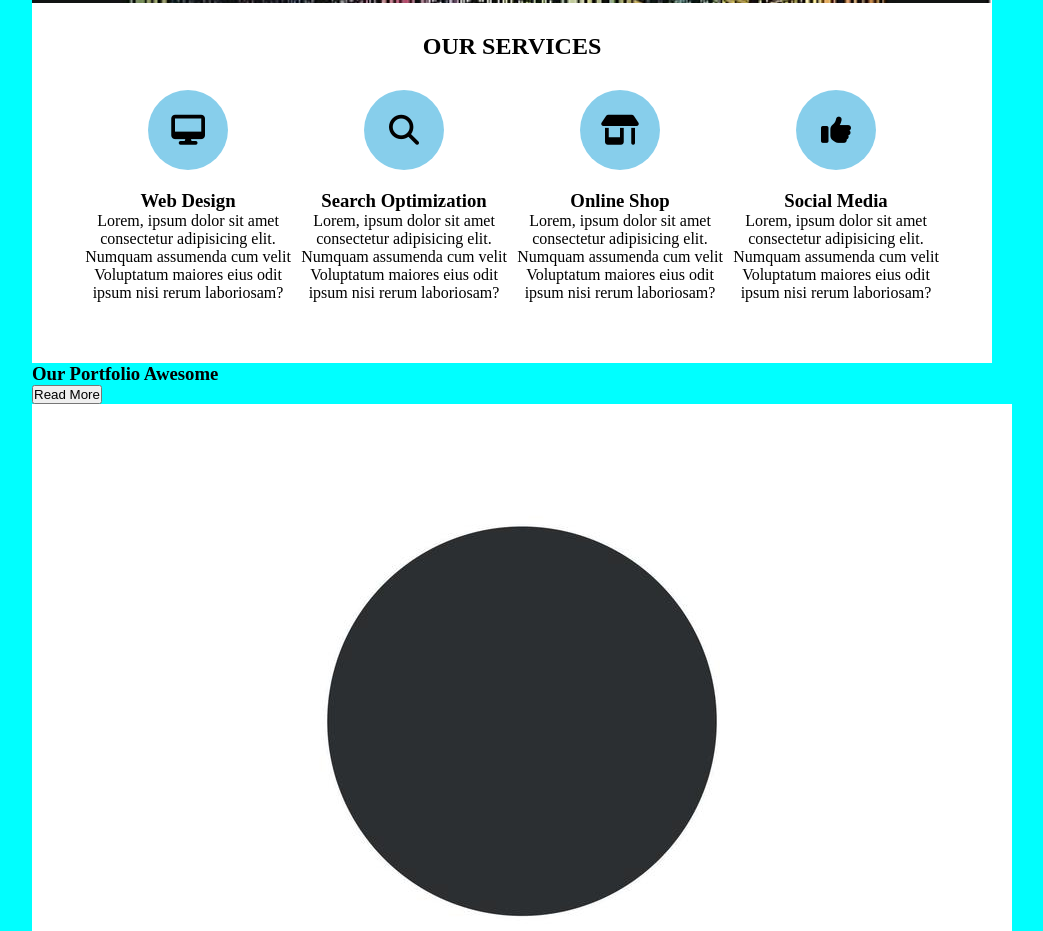
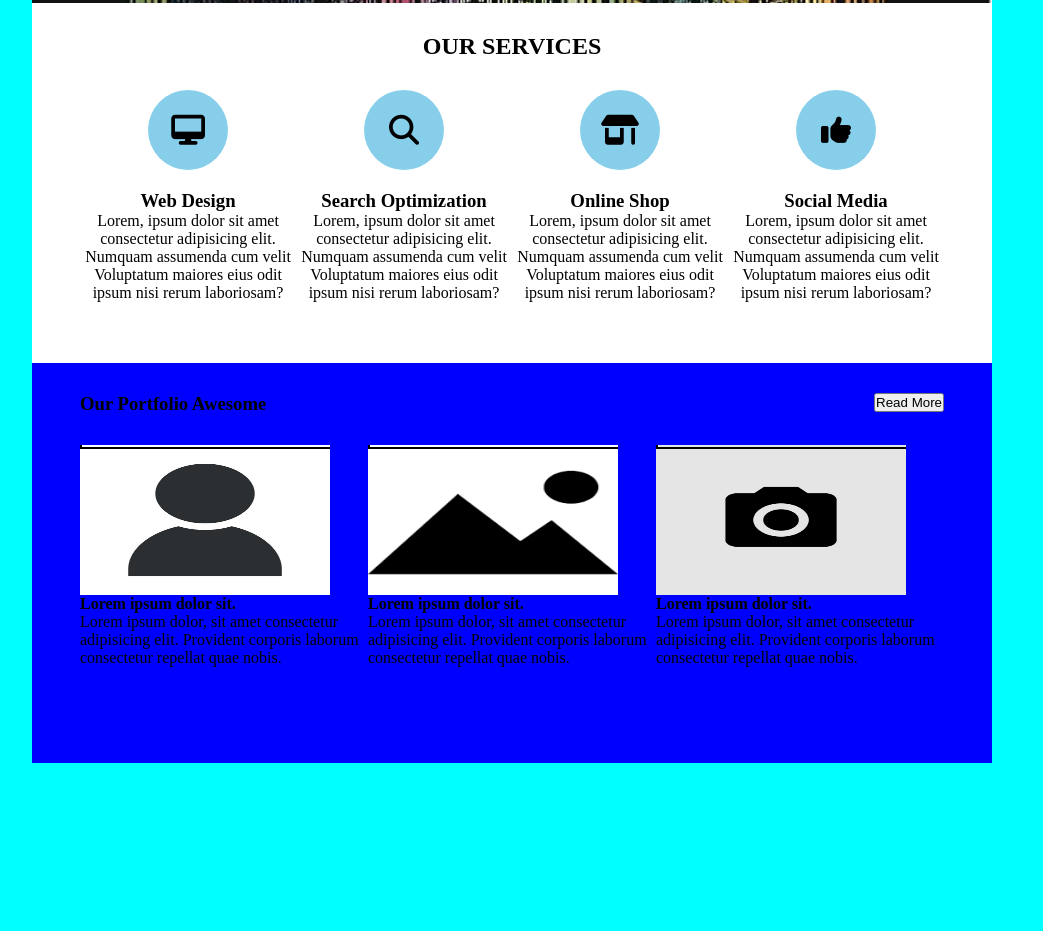
Before and after one commit to diyagupta001/Flexbox-project, a plain HTML site: page index.html in a window 1280 px wide. Shown: the part 557-1488 px from the top of the page, without its empty margins (128-1171 px from the left). After the commit the page ends 1320 px from the top, so only its background shows below. Drawn offline with Linux system fonts and the light colour scheme.

Commit message:
prtfolio css is completed

```diff
--- a/css/style.css
+++ b/css/style.css
@@ -111,3 +111,58 @@ body{
 .service_item p{
     text-align: center;
 }
+#row4{
+    height: 400px;
+    width: 100%;
+    background-color: blue;
+}
+.portfolio-section{
+    width: 90%;
+    margin: 0 auto;
+}
+.portfolio_top{
+    display: flex;
+    justify-content: space-between;
+    padding-top: 30px;
+    padding-bottom: 30px;
+}
+.portfolio_tittle{}
+.portfolio_tittle h3{}
+.portfolio_more{}
+.portfolio_more button{}
+.portfolio_bottom{
+    display: flex;
+    justify-content: space-between;
+}
+.portfolio_item{}
+.portfolio_item h4{}
+.portfolio_item p{}
+.portfolio_card{
+    width: 250px;
+    height: 150px;
+    position: relative;
+    overflow: hidden;
+}
+.portfolio_card img{
+    width: 100%;
+height: 100%;
+position: absolute;
+}
+.card_icon{
+    width: 100%;
+    height: 100%;
+    position: absolute;
+    top: -100%;
+    text-align: center;
+    border: 2px double black;
+}
+.portfolio_card i{
+background-color: #fff;
+color: black;
+padding: 8px 20px;
+
+}
+.portfolio_card:hover .card_icon{
+    top: 45%;
+    transition: 2s;
+}
--- a/index.html
+++ b/index.html
@@ -81,7 +81,7 @@
                     <div class="portfolio_item">
                       <div class="portfolio_card">
                         <img src="images/ff.jpg" alt="">
-                        <i></i>
+                        <div class="card_icon"><i class="fa-solid fa-camera"></i></div>
                       </div>
                       <h4>Lorem ipsum dolor sit.</h4>
                       <p>Lorem ipsum dolor, sit amet consectetur adipisicing elit. Provident corporis laborum consectetur repellat quae nobis.</p>
@@ -89,7 +89,7 @@
                     <div class="portfolio_item">
                         <div class="portfolio_card">
                           <img src="images/download.png" alt="">
-                          <i></i>
+                          <div class="card_icon"><i class="fa-solid fa-camera"></i></div>
                         </div>
                         <h4>Lorem ipsum dolor sit.</h4>
                         <p>Lorem ipsum dolor, sit amet consectetur adipisicing elit. Provident corporis laborum consectetur repellat quae nobis.</p>
@@ -97,7 +97,7 @@
                       <div class="portfolio_item">
                         <div class="portfolio_card">
                           <img src="images/unnamed.png" alt="">
-                          <i></i>
+                          <div class="card_icon"><i class="fa-solid fa-camera"></i></div>
                         </div>
                         <h4>Lorem ipsum dolor sit.</h4>
                         <p>Lorem ipsum dolor, sit amet consectetur adipisicing elit. Provident corporis laborum consectetur repellat quae nobis.</p>
```
